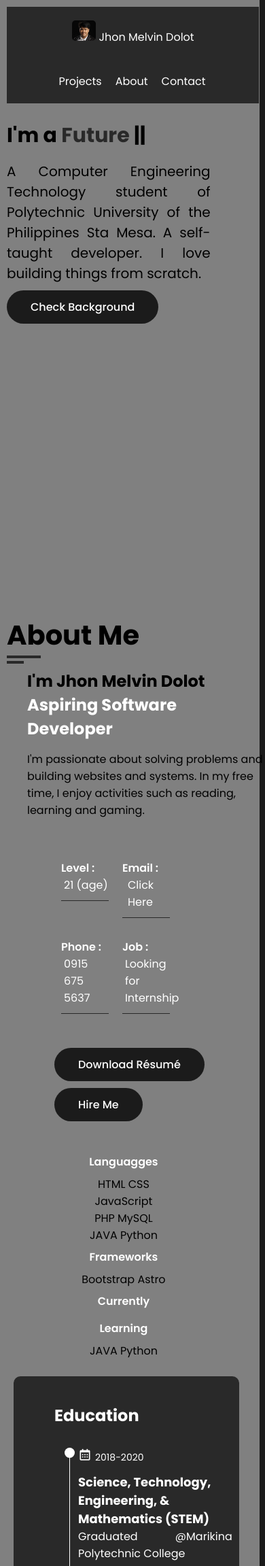
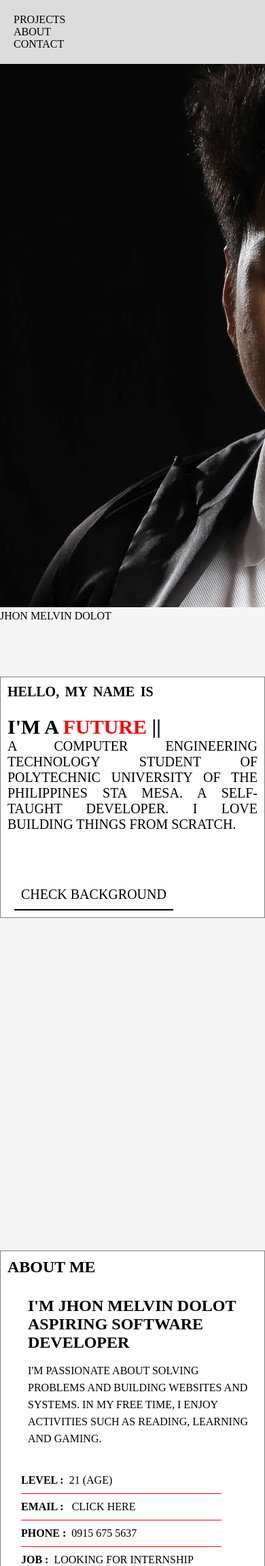
Before and after one commit to V3Xui/Web-Portfolio, a PHP site: page / in a window 390 px wide; the page is wider, and only the part inside the window is pictured. Shown: the top 2303 px of that part at 68% size. Run offline with PHP 8.4, Linux system fonts and the light colour scheme.

Commit message:
Updating the style
Adding more small details

```diff
--- a/css/style.css
+++ b/css/style.css
@@ -1,156 +1,136 @@
-@import url('https://fonts.googleapis.com/css2?family=Poppins:wght@300;400;500;600;700&display=swap');
+@import url('https://fonts.googleapis.com/css2?family=Poppins:wght@100;200;300;400;500;600;700&display=swap');
 
-:root {
-    --bg-yellow: #ffa31a;
-    --bg-gray: #808080;
-    --bg-darkgray: #292929;
-    --bg-black: #1b1b1b;
-}
-
+/* Global CSS Start */
 * {
     margin: 0;
     padding: 0;
     box-sizing: border-box;
-    outline: none;
     text-decoration: none;
+    list-style: none;
+    color: black;
+    text-transform: uppercase;
 }
 
 html {
     scroll-behavior: smooth;
+    overflow-x: hidden;
 }
 
 body {
-    font-family: 'Poppins', sans-serif;
-    overflow-x: hidden;
-    background-color: var(--bg-black);
-}
-
-ul {
-    list-style-type: none;
+    background: whitesmoke;
+    height: 100vh;
 }
 
 section {
     min-height: 100vh;
-    display: block;
     opacity: 1;
-    background-color: var(--bg-gray);
-    padding: 100px 0;
-    margin: 0 80px;
-}
-
-a {
-    color: white;
+    padding: 100px 50px 50px 50px;
 }
 
 .container {
-    max-width: 1100px;
+    padding: 20px;
     width: 100%;
-    margin: auto;
-    padding-top: 60px;
-    padding-bottom: 10px;
-}
-
-.section-title {
-    flex: 0 0 100%;
-    max-width: 100%;
-    margin-bottom: 20px;
-}
-
-.section-title h2 {
-    font-size: 40px;
-    color: black;
-    font-weight: 700;
-    position: relative;
-}
-
-.section-title h2::before {
-    content: "";
-    height: 4px;
-    width: 50px;
-    background-color: var(--bg-darkgray);
-    position: absolute;
-    top: 100%;
-    left: 0;
-}
-
-.section-title h2::after {
-    content: "";
-    height: 4px;
-    width: 25px;
-    background-color: var(--bg-darkgray);
-    position: absolute;
-    top: 100%;
-    left: 0;
-    margin-top: 8px;
+    background-color: white;
+    border: 1px solid gray;
 }
 
 .row {
+    padding: 10px;
+}
+
+.hire-btn {
+    font-size: 25px;
+    font-weight: 500;
+    color: black;
+    display: inline-block;
+    white-space: nowrap;
+    border: none;
+    transition: all 0.5s ease;
+    padding: 10px;
+    margin: 0 10px;
+    border-bottom: 2px solid black;
+}
+
+.hire-btn:hover {
+    border-bottom: 2px solid red;
+    background-color: #E2E8F0;
+}
+
+.special-row {
     display: flex;
     flex-wrap: wrap;
     margin: 0 -15px;
     position: relative;
 }
 
-.hire-btn {
-    font-size: 16px;
-    font-weight: 500;
-    padding: 12px 35px;
-    background: var(--bg-black);
-    color: white;
-    display: inline-block;
-    white-space: nowrap;
-    border: none;
-    border-radius: 40px;
-    transition: all 0.5s ease;
+/* Global CSS End */
+
+/* Master Head Start */
+.masterHead {
+    border-bottom: 1px solid #E2E8F0;
 }
 
-.hire-btn:hover {
-    transform: scale(1.05);
-    background: var(--bg-darkgray);
-    color: white;
+.navbar {
+    background-color: gainsboro;
+    position: fixed;
+    top: 0;
+    left: 0;
+    right: 0;
+    z-index: 9999;
+    display: flex;
+    justify-content: space-between;
+    align-items: center;
+    padding: 20px;
 }
 
-/* Header Start */
-.master-head {
-    width: 98%;
-    background: var(--bg-darkgray);
-    margin: 10px;
-    position: fixed;
-    z-index: 10;
+.menuBtn {
+    display: none;
 }
 
-.avatar {
-    width: 35px;
-    border-radius: 5px;
+.nav-menu {
+    display: flex;
+    justify-content: space-between;
+    align-items: center;
 }
 
-.header-left {
-    width: 48%;
+.nav-item {
     margin: 10px;
-    float: left;
-    padding: 10px;
 }
 
-.header-right {
-    width: 48%;
-    margin: 10px;
-    float: right;
-    padding: 10px;
+.nav-link {
+    font-size: 20px;
+    font-weight: 100;
+    color: #475569;
+    padding: 0 10px;
 }
 
-.nav {
-    display: flex;
-    justify-content: center;
-    align-self: center;
+.nav-link:hover {
+    border-bottom: 2px solid red;
 }
 
-.nav-list {
-    margin: 0 50px;
+.nav-logo {
+    font-size: 20px;
 }
 
-/* Header End */
+/* Master Head End */
 
 /* Landing Page Start */
+.column {
+    float: left;
+    width: 50%;
+    padding: 20px;
+}
+
+.row::after {
+    content: "";
+    display: table;
+    clear: both;
+}
+
+.cover-img {
+    width: 200px;
+    margin-left: 150px;
+}
 
 .home {
     color: black;
@@ -159,28 +139,26 @@
 }
 
 .hello {
-    font-size: 28px;
-    margin: 15px 0;
+    font-size: 20px;
 }
 
 .hello span {
-    font-size: 30px;
+    font-size: 20px;
     font-weight: 700;
     color: white;
 }
 
 h3.my-hobby {
     font-size: 30px;
-    margin: 15px 0;
 }
 
 .typing {
-    color: var(--bg-darkgray);
+    color: red;
 }
 
 .home-info {
     text-align: justify;
-    padding: 100px;
+    padding: 50px;
 }
 
 .home-info p {
@@ -189,20 +167,9 @@
     color: black;
 }
 
-.home-img img {
-    height: 300px;
-    margin: auto;
-    border-radius: 5px;
-}
-
 /* Landing Page End */
 
-/* About Start */
-.about-content {
-    flex: 0 0 100%;
-    max-width: 100%;
-}
-
+/* About Page Start */
 .about-text {
     flex: 0 0 100%;
     max-width: 100%;
@@ -217,7 +184,7 @@
 }
 
 .about-text span {
-    color: white;
+    color: black;
 }
 
 .about-text p {
@@ -230,8 +197,6 @@
 .personal-info {
     flex: 0 0 50%;
     max-width: 50%;
-    margin-top: 40px;
-    margin-left: 50px;
 }
 
 .info-item {
@@ -243,158 +208,87 @@
     font-weight: 600;
     padding: 10px 0;
     font-size: 16px;
-    color: white;
-    border-bottom: 1px solid var(--bg-darkgray);
+    color: black;
+    border-bottom: 1px solid red;
 }
 
 .info-item p span,
 .info-item p a {
     font-weight: 400;
-    color: white;
+    color: black;
     margin-left: 4px;
     display: inline-block;
 }
 
-.buttons {
-    margin-top: 30px;
-}
-
 .buttons .hire-btn {
-    margin-right: 15px;
-    margin-top: 10px;
+    margin-right: 10px;
 }
 
 .skills {
     flex: 0 0 40%;
     max-width: 40%;
-    margin-top: 40px;
     padding-left: 60px;
 }
 
 .skill-item {
     flex: 0 0 100%;
     max-width: 100%;
+    padding: 10px;
+    border-bottom: 1px solid red;
 }
 
 .skill-item h5 {
     line-height: 40px;
     font-weight: 600;
     font-size: 16px;
-    color: white;
+    color: black;
     text-transform: capitalize;
 }
 
-.education {
-    flex: 0 0 45%;
-    max-width: 45%;
-    margin: 30px;
-    float: left;
-    background-color: var(--bg-darkgray);
-    height: 500px;
-    padding-top: 10px;
-    border-radius: 10px;
+.modal {
+    display: none;
+    position: fixed;
+    z-index: 1;
+    left: 0;
+    top: 0;
+    width: 100%;
+    height: 100%;
+    overflow: auto;
+    background-color: rgba(0, 0, 0, 0.4);
+    padding-top: 50px;
 }
 
-.certification {
-    flex: 0 0 45%;
-    max-width: 45%;
-    margin-top: 30px;
-    float: right;
-    background-color: var(--bg-darkgray);
-    height: 500px;
-    padding-top: 10px;
-    border-radius: 10px;
+.modal-content {
+    background-color: #fefefe;
+    margin: 5%;
+    padding: 30px;
+    border: 1px solid #888;
+    width: 90%;
+    height: 80%;
 }
 
-.title {
-    font-size: 24px;
-    margin-bottom: 30px;
-    font-weight: 700;
-    color: white;
-    margin-left: 20px;
+.close {
+    color: #aaa;
+    float: right;
+    font-size: 28px;
+    font-weight: bold;
 }
 
-.timeline-box {
-    flex: 0 0 100%;
-    max-width: 100%;
+.close:hover,
+.close:focus {
+    color: black;
+    text-decoration: none;
+    cursor: pointer;
 }
 
-.timeline-item {
-    width: 90%;
-    position: relative;
-    margin-left: 25px;
-    padding-left: 20px;
-    display: block;
+.buttons-1 {
+    display: flex;
 }
 
-.timeline-item::before {
-    content: "";
-    width: 1px;
-    position: absolute;
-    height: 100%;
-    left: 7px;
-    top: 0;
-    bottom: 0;
-    background-color: white;
-}
-
-.circle-dot {
-    position: absolute;
-    left: 0;
-    top: 0;
-    height: 15px;
-    width: 15px;
-    border-radius: 50%;
-    background-color: white;
-}
-
-.timeline-date {
-    font-weight: 400;
-    font-size: 14px;
-    margin-bottom: 12px;
-    color: white;
-}
-
-.timeline-date i {
-    margin-right: 5px;
-    font-size: 20px;
-}
-
-.timeline-title {
-    font-weight: 700;
-    font-size: 18px;
-    text-transform: capitalize;
-    color: white;
-}
-
-.timeline-text {
-    line-height: 25px;
-    font-size: 16px;
-    text-align: justify;
-    color: white;
-}
-
-/* About End */
-
-/* Project Start */
-
-.card {
-    background-color: var(--bg-yellow);
-    margin: 30px;
-    height: 382px;
-}
-
-.card-container {
-    position: absolute;
-    padding: 2px 50px;
-}
-
-/* Project End */
-
-/* Contact Start */
-
+/* About Page End */
+/* Contact Page Start */
 .contact-title {
-    color: white;
+    color: black;
     text-align: center;
     font-size: 25px;
     margin: 20px 0;
@@ -404,15 +298,14 @@
     text-align: center;
     font-size: 15px;
     margin-bottom: 60px;
-    color: white;
+    color: black;
 }
 
 .contact-info-item {
     flex: 0 0 25%;
     max-width: 25%;
     text-align: center;
-    margin-bottom: 60px;
-    color: white;
+    color: black;
 }
 
 .contact-info-item .icon {
@@ -421,7 +314,6 @@
 
 .contact-info-item .icon i {
     font-size: 25px;
-    color: var(--bg-black);
 }
 
 .contact-info-item h4 {
@@ -432,7 +324,7 @@
 }
 
 .contact-info-item p {
-    color: white;
+    color: black;
     font-size: 16px;
     line-height: 25px;
     font-weight: 400;
@@ -455,158 +347,156 @@
     margin-left: 20px;
 }
 
-.form-item {
-    margin-bottom: 30px;
+.flex {
+    display: flex;
 }
 
-.form-control {
-    width: 100%;
-    height: 50px;
-    border-radius: 25px;
-    border: 1px solid var(--bg-black);
-    padding: 10px 25px;
-    font-size: 16px;
-    transition: all 0.5s ease;
+.a-tag {
+    padding: 5px;
+    border-bottom: 1px solid red;
 }
 
-.form-control:focus {
-    box-shadow: 0 0 20px rgba(48, 46, 77, 0.15);
-}
-
-textarea.form-control {
-    height: 140px;
-}
-
-.a-tag{
-    color: blue;
-}
-
-/* Contact End */
-
-/* Footer Start */
+/* Contact Page End */
 
 footer{
     margin: 10px;
     padding: 10px;
     display: flex;
     justify-content: center;
-    color: white;
+    color: black;
 }
 
-/* Footer End */
 
-/* Responisive Web Start*/
+@media only screen and (max-width: 768px) {
 
-/* Extra small devices (phones, 600px and down) */
-@media only screen and (max-width: 600px) {
-    body {
-        overflow-x: hidden;
+    section {
+        padding: 80px 0 0 0;
     }
 
-    .master-head {
-        display: block;
-        align-items: center;
-        justify-content: center;
-        top: 0;
-        left: 0;
-        width: 95%;
+    .hire-btn {
+        font-size: 20px;
     }
 
-    .header-left {
-        width: 95%;
-        text-align: center;
-    }
-
-    .header-right {
-        width: 95%;
-        text-align: center;
-    }
-
-    .nav-list {
-        margin: 0 10px;
-    }
-
-    section {
-        max-width: 98%;
-        margin: 0;
+    .container {
         padding: 0;
     }
 
+    /* Master Head Start */
+    .nav-menu {
+        position: fixed;
+        left: -100%;
+        top: 5rem;
+        flex-direction: column;
+        background-color: #fff;
+        width: 90%;
+        border-radius: 10px;
+        text-align: center;
+        transition: 0.3s;
+        box-shadow: 0 10px 27px rgba(0, 0, 0, 0.05);
+    }
+
+    .nav-menu.active {
+        left: 0;
+        margin-left: 19px;
+    }
+
+    .menuBtn {
+        display: block;
+        cursor: pointer;
+    }
+
+    .menuBtn box-icon:last-child {
+        display: none;
+    }
+
+    .menuBtn.active box-icon:first-child {
+        display: none;
+    }
+
+    .menuBtn.active box-icon:last-child {
+        display: block;
+    }
+
+    .menuBtn .box-icon {
+        font-size: 30px;
+    }
+
+    .menuBtn .box-icon.hidden {
+        display: none;
+    }
+
+    .menuBtn .box-icon:not(.hidden) {
+        display: block;
+    }
+
+    .menuBtn.active .bar:nth-child(2) {
+        opacity: 0;
+    }
+
+    .menuBtn.active .bar:nth-child(1) {
+        transform: translateY(8px) rotate(45deg);
+    }
+
+    .menuBtn.active .bar:nth-child(3) {
+        transform: translateY(-8px) rotate(-45deg);
+    }
+
+    /* Master Head End */
+
+    /* Landing Page Start */
+    .column {
+        width: 100%;
+    }
+
     .home-info {
-        width: 80%;
         padding: 0;
     }
 
-    .row {
-        width: 98%;
-        margin: 0 10px;
+    .cover-img {
+        width: 100px;
+        margin-left: 90px;
     }
 
-    .home-info p {
-        margin-bottom: 10px;
+    /* Landing Page End */
+
+    /* About Page Start */
+    .info-item {
+        max-width: 90%;
     }
 
-    .info-item {
-        padding: 10px;
+    .personal-info {
+        max-width: 500px;
+        margin-left: 0;
+    }
+
+    .buttons {
+        margin-top: 0;
+    }
+
+    .buttons-1 {
+        display: block;
     }
 
     .skills {
-        text-align: center;
-        padding-left: 0;
-        margin-left: 80px;
+        max-width: 90%;
     }
 
-    .education {
-        max-width: 100%;
-        margin: 0;
-        padding: 40px;
-        height: 750px;
-    }
-
-    .certification {
-        max-width: 100%;
-        margin: 10px 0;
-        padding: 71px;
-        height: 750px;
-        float: left;
-    }
-
-    .timeline-item {
+    .modal-content {
         width: 100%;
     }
 
-    .card {
-        margin: 10px;
-    }
+    /* About Page End */
 
-    .col-6{
-        flex: 0 0 43%;
-        max-width: 43%;
-    }
-
-    .col-12{
-        flex: 0 0 90%;
-        max-width: 90%;
+    /* Contact Page Start */
+    .flex {
+        display: grid;
     }
 
     .contact-info-item {
-        flex: 0 0 40%;
-        max-width: 40%;
-        margin: 15px;
+        margin-left: 60px;
+        width: 900px;
+        height: 140px;
     }
 
+    /* Contact Page End */
 }
-
-/* Small devices (portrait tablets and large phones, 600px and up) */
-@media only screen and (min-width: 600px) {}
-
-/* Medium devices (landscape tablets, 768px and up) */
-@media only screen and (min-width: 768px) {}
-
-/* Large devices (laptops/desktops, 992px and up) */
-@media only screen and (min-width: 992px) {}
-
-/* Extra large devices (large laptops and desktops, 1200px and up) */
-@media only screen and (min-width: 1200px) {}
-
-/* Responisive Web End*/
```
